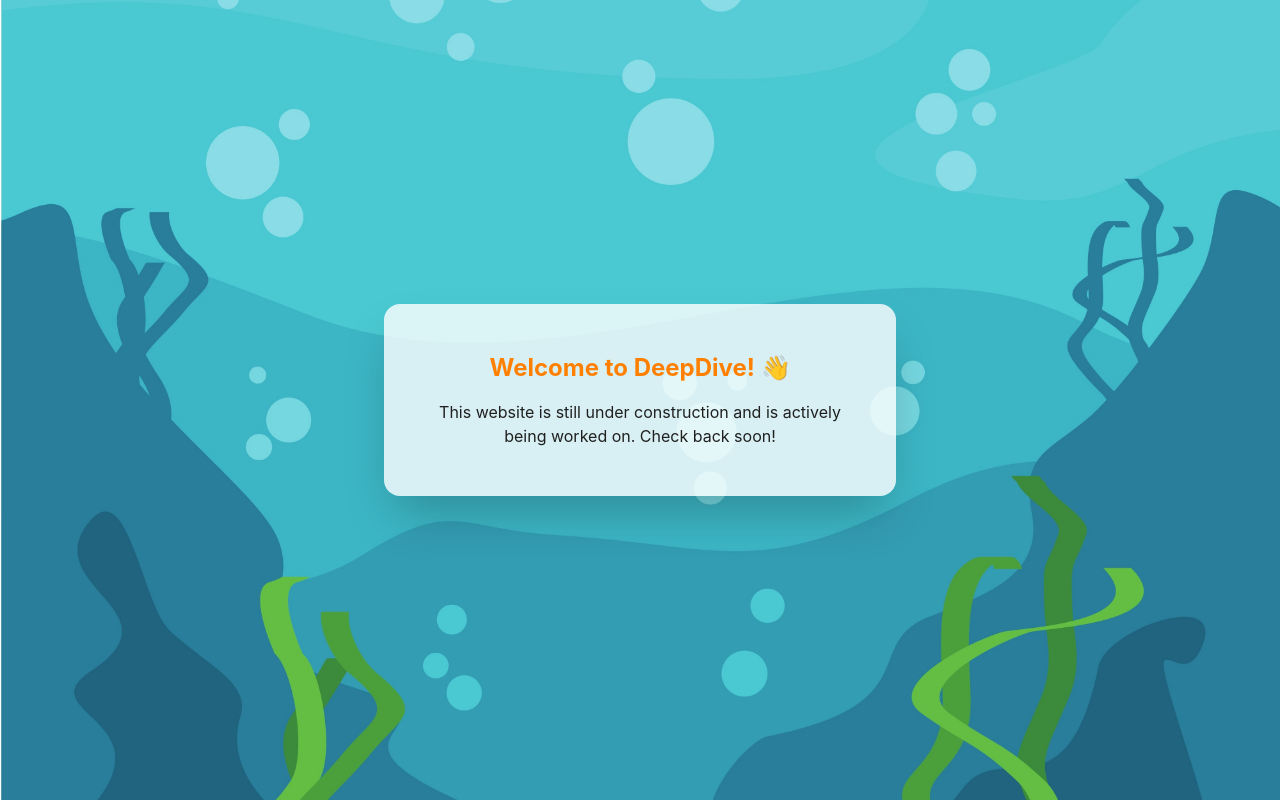
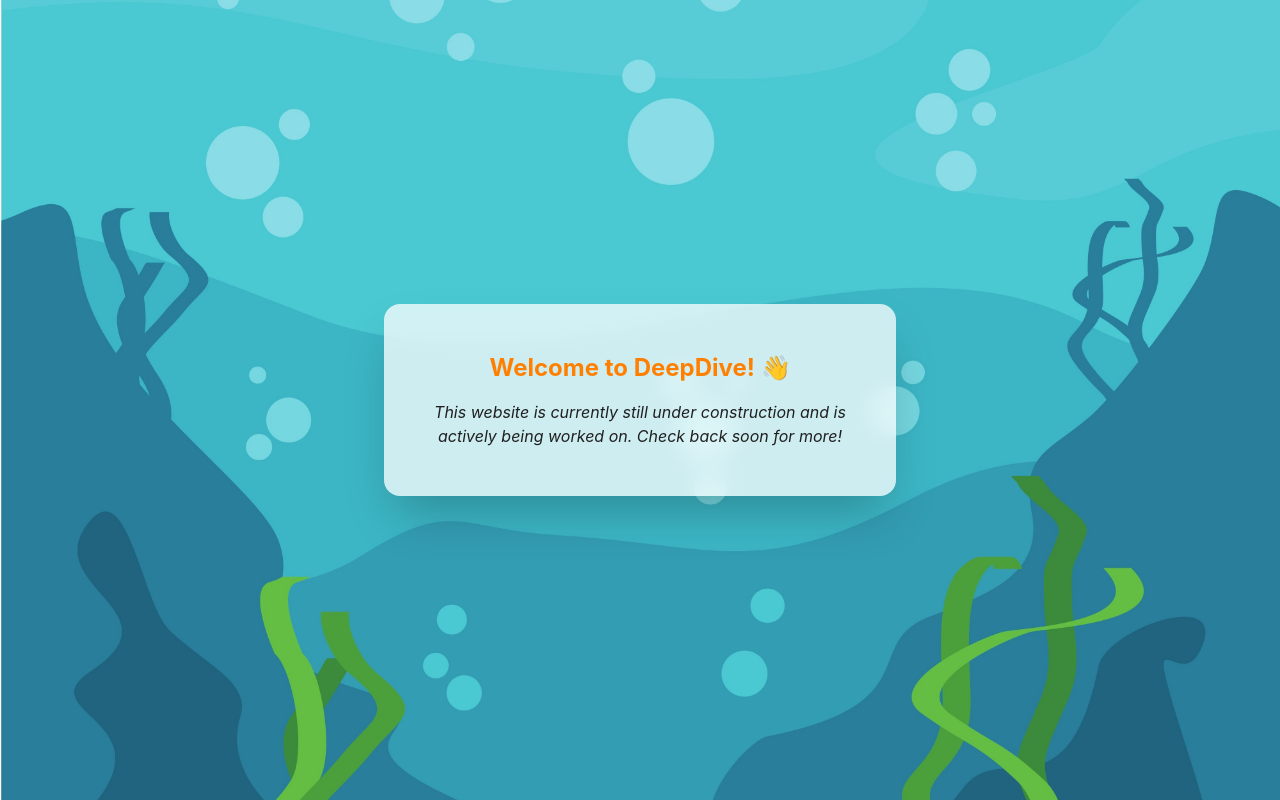
Before and after one commit to ZaneMDev/deep-dive, a React (Vite) app in the folder frontend/: page / in a window 1280 px wide. Built offline with nearby package versions, Linux system fonts and the light colour scheme.

Commit message:
Refine landing page and update favicon

```diff
--- a/frontend/src/App.tsx
+++ b/frontend/src/App.tsx
@@ -1,4 +1,4 @@
-import backgroundImage from './assets/landing_page_background.jpg';
+import backgroundImage from './assets/background.jpg';
 
 function App() {
     return (
@@ -6,15 +6,15 @@ function App() {
             <img
                 src={backgroundImage}
                 alt="Underwater landing page background"
-                className="pointer-events-none absolute inset-0 -z-1 size-full object-cover"
+                className="pointer-events-none absolute inset-0 size-full object-cover"
             />
-            <div className="flex h-48 w-lg flex-col justify-center gap-4 rounded-2xl bg-white/80 p-8 text-center shadow-2xl">
+            <div className="flex h-48 w-lg flex-col justify-center gap-4 rounded-2xl bg-white/75 p-12 text-center shadow-2xl backdrop-blur-md">
                 <h1 className="text-2xl font-bold text-[#ff8000]">
                     Welcome to DeepDive! 👋
                 </h1>
-                <p className="text-[#202020]">
-                    This website is still under construction and is actively
-                    being worked on. Check back soon!
+                <p className="text-[#202020] italic">
+                    This website is currently still under construction and is
+                    actively being worked on. Check back soon for more!
                 </p>
             </div>
         </main>
```
Also changed, not shown: frontend/public/favicon.svg, frontend/src/assets/background.jpg (renamed from frontend/src/assets/landing_page_background.jpg).
